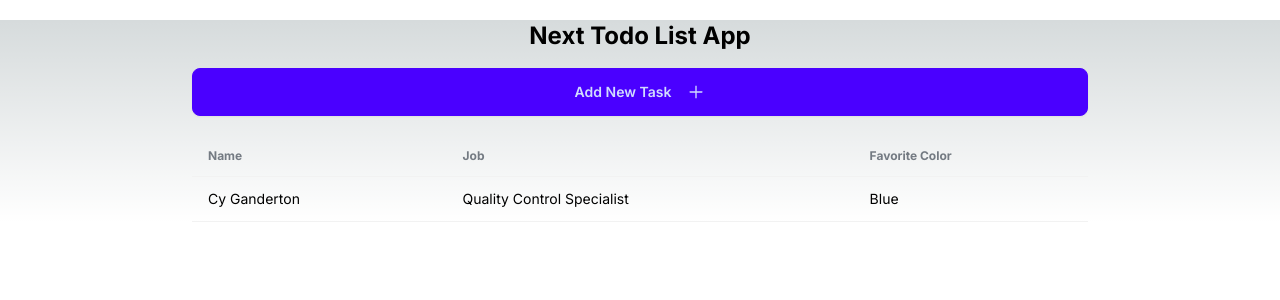
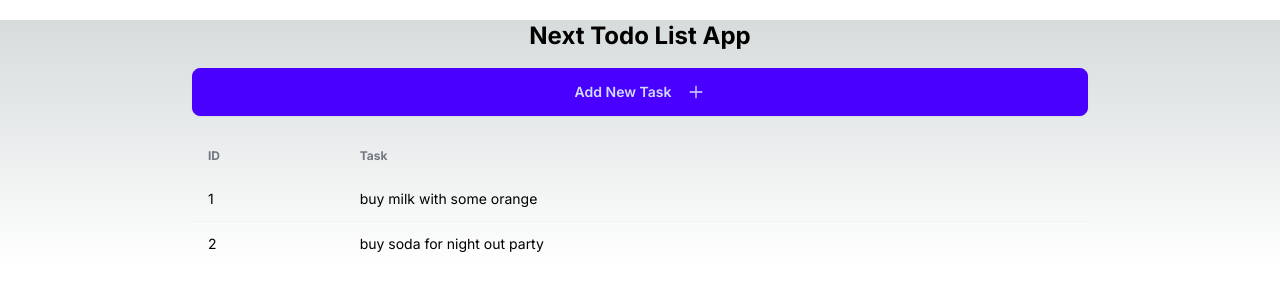
Before and after one commit to imhayatunnabi/next-todo-app, a Next.js app: page / in a window 1280 px wide. Shown: the top 300 px of the page. Built offline with nearby package versions, Linux system fonts and the light colour scheme; data requests are answered from the project's data file.

Commit message:
Json data and get api and gui implementation for get tasks in todolist table

```diff
--- /dev/null
+++ b/api.ts
@@ -0,0 +1,8 @@
+import { ITask } from "./model/tasks"
+
+const baseUrl = "http://localhost:3001"
+export const getAllTodos = async (): Promise<ITask[]> => {
+    const res = await fetch(`${baseUrl}/tasks`);
+    const todos = await res.json();
+    return todos;
+}
--- a/app/components/TodoList.tsx
+++ b/app/components/TodoList.tsx
@@ -1,21 +1,26 @@
+import { ITask } from "@/model/tasks"
+import React from "react"
 
-const TodoList = () => {
+interface TodoListProps {
+    tasks: ITask[]
+}
+const TodoList: React.FC<TodoListProps> = ({ tasks }) => {
     return (
         <div className="overflow-x-auto">
             <table className="table">
                 <thead>
                     <tr>
-                        <th>Name</th>
-                        <th>Job</th>
-                        <th>Favorite Color</th>
+                        <th>ID</th>
+                        <th>Task</th>
                     </tr>
                 </thead>
                 <tbody>
-                    <tr>
-                        <td>Cy Ganderton</td>
-                        <td>Quality Control Specialist</td>
-                        <td>Blue</td>
-                    </tr>
+                    {tasks.map(task => (
+                        <tr key={task.id}>
+                            <td>{task.id}</td>
+                            <td>{task.text}</td>
+                        </tr>
+                    ))}
                 </tbody>
             </table>
         </div>
--- a/app/page.tsx
+++ b/app/page.tsx
@@ -1,14 +1,18 @@
 
+import { getAllTodos } from '@/api';
 import AddTask from './components/AddTask';
 import TodoList from './components/TodoList';
-export default function Home() {
+export default async function Home() {
+  const tasks = await getAllTodos();
+  console.log(tasks);
+
   return (
     <main className="max-w-4xl mx-auto mt-4">
       <div className="text-center my-5 flex flex-col gap-4">
         <h1 className="text-2xl font-bold">Next Todo List App</h1>
         <AddTask></AddTask>
       </div>
-      <TodoList></TodoList>
+      <TodoList tasks={tasks}></TodoList>
     </main>
   );
 }
--- /dev/null
+++ b/model/tasks.ts
@@ -0,0 +1,4 @@
+export interface ITask{
+    id: string,
+    text: string
+}
```
